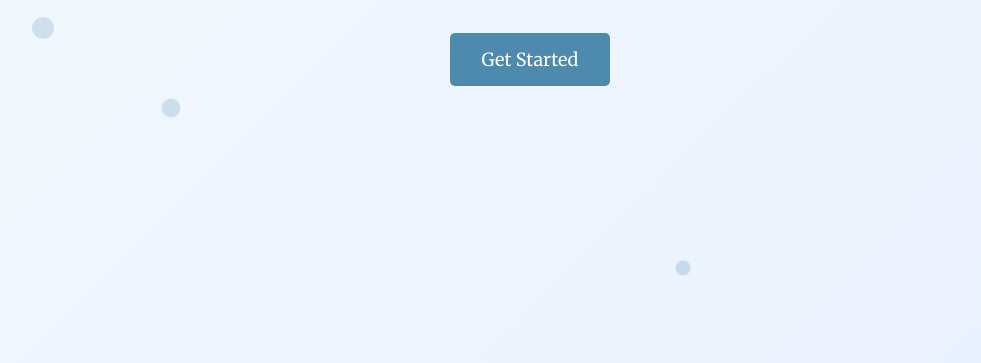
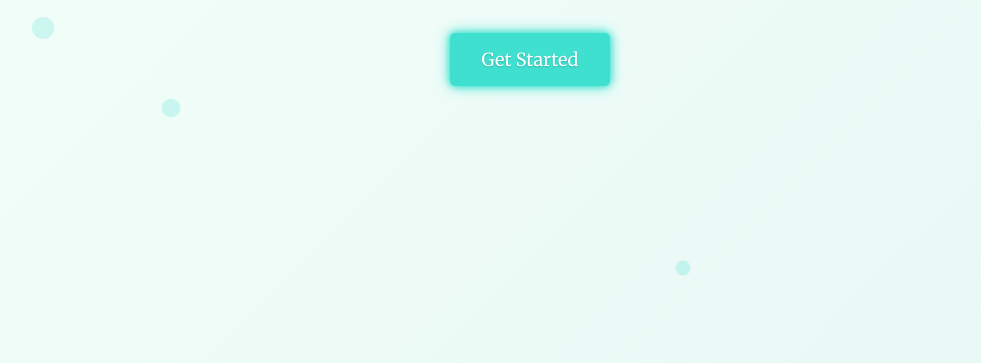
Before and after one commit to LaDoger/MoodGPT-landing, a plain HTML site: page index.html in a window 1280 px wide. Shown: the part 437-800 px from the top of the page, without its empty margins (110-1091 px from the left). Drawn offline with Linux system fonts and the light colour scheme.

Commit message:
Update styles.css

```diff
--- a/styles.css
+++ b/styles.css
@@ -2,7 +2,7 @@
 
 body {
     font-family: 'Merriweather', serif;
-    background: linear-gradient(135deg, #f5faff 0%, #e8f1ff 100%);
+    background: linear-gradient(135deg, #f5fffa 0%, #e8f8f5 100%);
     margin: 0;
     padding: 0;
     display: flex;
@@ -23,7 +23,7 @@ body {
     animation-timing-function: linear;
     width: 50px;
     height: 50px;
-    background-color: #4e89ae;
+    background-color: #40e0d0;
 }
 
 .circle:nth-child(1) {
@@ -86,9 +86,10 @@ body {
 }
 
 .cta-button {
-    background-color: #4E89AE;
+    background-color: #40e0d0;
     border: none;
     color: white;
+    text-shadow: 0px 1px 2px rgba(0, 0, 0, 0.2);
     padding: 15px 32px;
     text-align: center;
     text-decoration: none;
@@ -96,11 +97,24 @@ body {
     font-size: 18px;
     font-weight: 400;
     border-radius: 5px;
+    z-index: 1;
+    position: relative;
+    overflow: hidden;
     transition: background-color 0.3s;
-    z-index: 1;
+    box-shadow: 0 0 5px #40e0d0;
+    animation: glowing 3s infinite;
 }
 
 .cta-button:hover {
-    background-color: #3a6882;
+    background-color: #34bfa8;
     cursor: pointer;
 }
+
+@keyframes glowing {
+    0%, 100% {
+        box-shadow: 0 0 5px #40e0d0, 0 0 10px #40e0d0;
+    }
+    50% {
+        box-shadow: 0 0 10px #40e0d0, 0 0 20px #40e0d0;
+    }
+}
```
